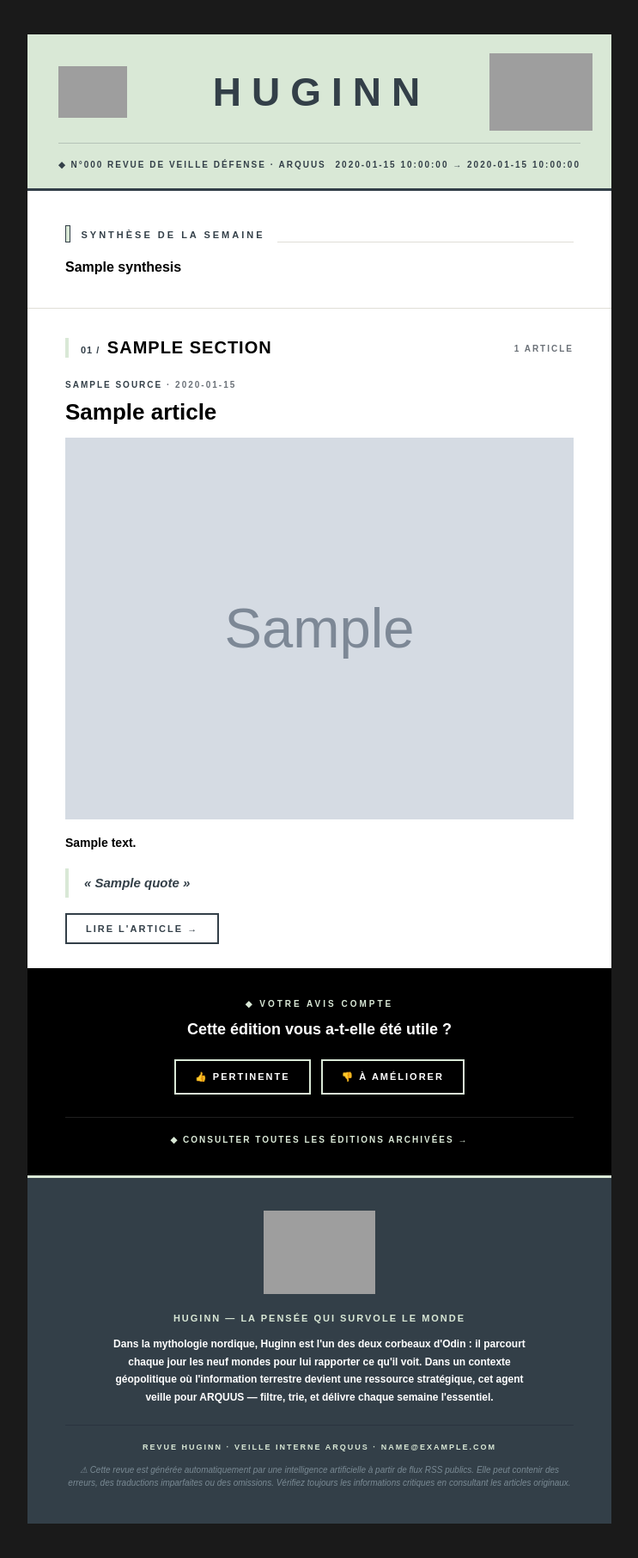
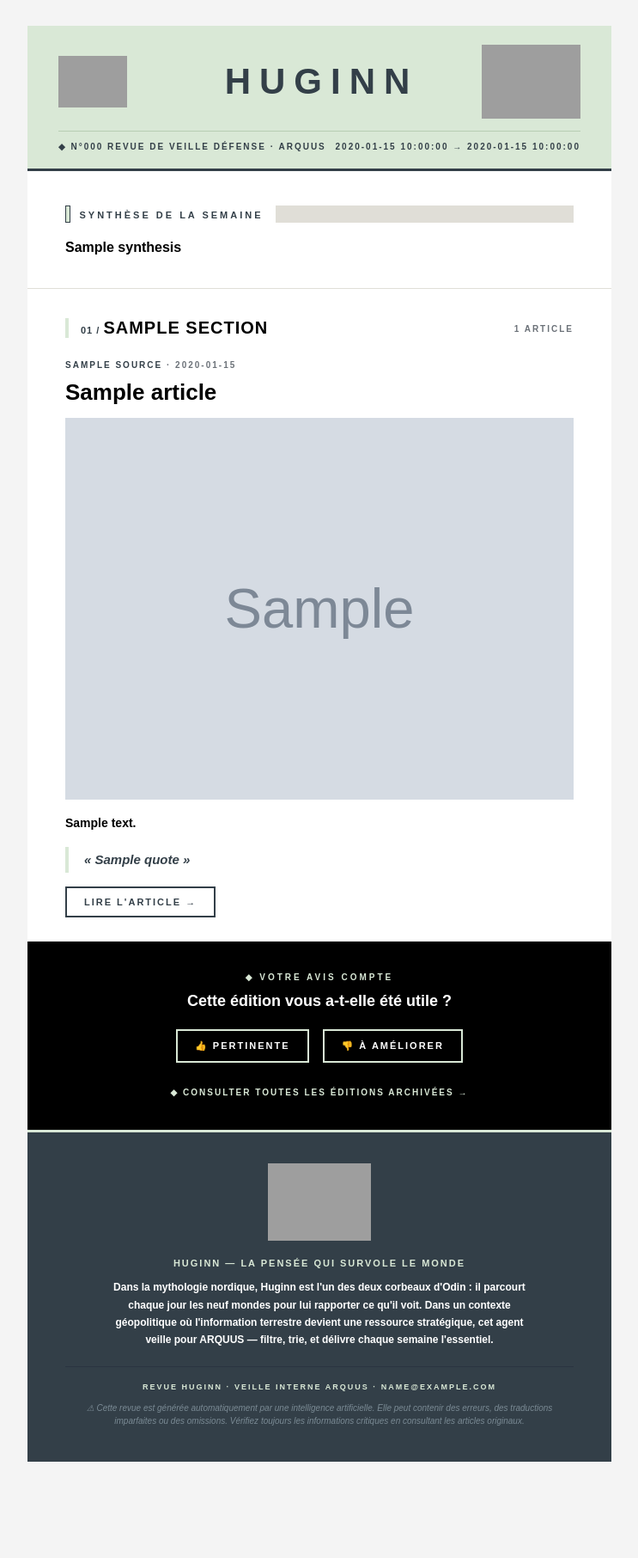
Before and after one commit to amaurylongin/huginn-newsletter, a Python web app: template templates/newsletter.html in a window 1280 px wide. Shown: the whole page at 86% size, without its empty margins (268-1011 px from the left). After the commit the page ends 1700 px from the top, so only its background shows below. Run offline with Jinja, Linux system fonts and the light colour scheme; the template is opened without the code that fills it: most values are stand-ins (such as "Sample title", 1, 10 or a date in 2020); grey boxes marked "Sample" are stand-in pictures; grey boxes are pictures that could not be loaded.

Commit message:
Update newsletter.html

```diff
--- a/templates/newsletter.html
+++ b/templates/newsletter.html
@@ -6,64 +6,60 @@
 <meta http-equiv="X-UA-Compatible" content="IE=edge">
 <title>Revue Huginn N°{{ issue_number_padded }}</title>
 </head>
-<body style="margin:0;padding:0;background:#1A1A1A;font-family:Arial,Helvetica,sans-serif;font-weight:bold;">
+<body style="margin:0;padding:0;background:#F4F4F4;font-family:Arial,Helvetica,sans-serif;font-weight:bold;" bgcolor="#F4F4F4">
 
 <!-- Pré-header invisible -->
-<div style="display:none;max-height:0;overflow:hidden;font-size:1px;color:#1A1A1A;">
+<div style="display:none;max-height:0;overflow:hidden;font-size:1px;color:#F4F4F4;">
   Huginn N°{{ issue_number_padded }} · {{ total_articles }} article{% if total_articles > 1 %}s{% endif %} · {{ start_date_short }} → {{ end_date_short }}
 </div>
 
-<table role="presentation" width="100%" cellpadding="0" cellspacing="0" border="0" style="background:#1A1A1A;">
-<tr><td align="center" style="padding:40px 12px;">
+<!-- Wrapper externe -->
+<table role="presentation" width="100%" cellpadding="0" cellspacing="0" border="0" bgcolor="#F4F4F4" style="background:#F4F4F4;">
+<tr><td align="center" style="padding:30px 12px;">
 
-<table role="presentation" width="100%" cellpadding="0" cellspacing="0" border="0" style="max-width:680px;background:#FFFFFF;">
+<!-- Conteneur principal 680px -->
+<table role="presentation" width="680" cellpadding="0" cellspacing="0" border="0" bgcolor="#FFFFFF" style="background:#FFFFFF;max-width:680px;width:100%;">
 
   <!-- ===== MASTHEAD fond sage ===== -->
   <tr>
-    <td style="background:#D9E8D6;padding:22px 36px 20px;border-bottom:3px solid #333F48;">
+    <td bgcolor="#D9E8D6" style="background:#D9E8D6;padding:22px 36px 20px;border-bottom:3px solid #333F48;">
 
-      <!-- Logos : ARQUUS | HUGINN titre | corbeau -->
+      <!-- Ligne logos -->
       <table role="presentation" width="100%" cellpadding="0" cellspacing="0" border="0">
         <tr>
-          <td style="padding-bottom:14px;border-bottom:1px solid rgba(51,63,72,0.22);">
+          <td style="padding-bottom:14px;border-bottom:1px solid #B8CDB3;">
             <table role="presentation" width="100%" cellpadding="0" cellspacing="0" border="0">
               <tr>
                 <!-- Logo ARQUUS gauche -->
                 <td width="33%" align="left" valign="middle">
                   {% if arquus_dark_b64 %}
-                  <img src="{{ arquus_dark_b64 }}" width="80" alt="ARQUUS" style="width:80px;height:auto;display:block;">
+                  <img src="{{ arquus_dark_b64 }}" width="80" alt="ARQUUS" style="width:80px;height:auto;display:block;border:0;">
                   {% else %}
                   <span style="font-family:Arial,Helvetica,sans-serif;font-weight:bold;font-size:14px;color:#333F48;letter-spacing:3px;">ARQUUS</span>
                   {% endif %}
                 </td>
-                <!-- Titre HUGINN centré -->
+                <!-- Titre HUGINN -->
                 <td width="34%" align="center" valign="middle">
-                  <span style="font-family:Arial,Helvetica,sans-serif;font-weight:bold;font-size:46px;letter-spacing:12px;text-transform:uppercase;color:#333F48;line-height:1;display:block;text-align:center;padding-left:12px;">Huginn</span>
+                  <span style="font-family:Arial,Helvetica,sans-serif;font-weight:bold;font-size:42px;letter-spacing:10px;text-transform:uppercase;color:#333F48;line-height:1;display:block;text-align:center;padding-left:10px;">Huginn</span>
                 </td>
-                <!-- Logo corbeau droit -->
+                <!-- Logo corbeau droite -->
                 <td width="33%" align="right" valign="middle">
                   {% if huginn_b64 %}
-                  <img src="{{ huginn_b64 }}" width="120" alt="HUGINN" style="width:120px;height:auto;display:block;margin-left:auto;margin-right:-14px;">
+                  <img src="{{ huginn_b64 }}" width="115" alt="HUGINN" style="width:115px;height:auto;display:block;margin-left:auto;border:0;">
                   {% endif %}
                 </td>
               </tr>
             </table>
           </td>
         </tr>
-        <!-- Ligne basse : n° | tagline | dates -->
+        <!-- Méta -->
         <tr>
-          <td style="padding-top:14px;">
+          <td style="padding-top:12px;">
             <table role="presentation" width="100%" cellpadding="0" cellspacing="0" border="0">
               <tr>
-                <td align="left">
-                  <span style="font-family:Arial,Helvetica,sans-serif;font-weight:bold;font-size:10px;letter-spacing:2px;text-transform:uppercase;color:#333F48;">◆ N°{{ issue_number_padded }}</span>
-                </td>
-                <td align="center">
-                  <span style="font-family:Arial,Helvetica,sans-serif;font-weight:bold;font-size:10px;letter-spacing:2px;text-transform:uppercase;color:#333F48;">Revue de veille défense · ARQUUS</span>
-                </td>
-                <td align="right">
-                  <span style="font-family:Arial,Helvetica,sans-serif;font-weight:bold;font-size:10px;letter-spacing:2px;text-transform:uppercase;color:#333F48;">{{ start_date_label }} → {{ end_date_label }}</span>
-                </td>
+                <td align="left" style="font-family:Arial,Helvetica,sans-serif;font-weight:bold;font-size:10px;letter-spacing:2px;text-transform:uppercase;color:#333F48;">◆ N°{{ issue_number_padded }}</td>
+                <td align="center" style="font-family:Arial,Helvetica,sans-serif;font-weight:bold;font-size:10px;letter-spacing:2px;text-transform:uppercase;color:#333F48;">Revue de veille défense · ARQUUS</td>
+                <td align="right" style="font-family:Arial,Helvetica,sans-serif;font-weight:bold;font-size:10px;letter-spacing:2px;text-transform:uppercase;color:#333F48;">{{ start_date_label }} → {{ end_date_label }}</td>
               </tr>
             </table>
           </td>
@@ -73,39 +69,39 @@
     </td>
   </tr>
 
-  <!-- ===== SYNTHÈSE ===== -->
+  <!-- ===== SYNTHÈSE fond blanc ===== -->
   <tr>
-    <td style="padding:40px 44px 34px;background:#FFFFFF;border-bottom:1px solid #E0DED7;">
+    <td bgcolor="#FFFFFF" style="background:#FFFFFF;padding:40px 44px 34px;border-bottom:1px solid #E0DED7;">
+      <!-- Label -->
       <table role="presentation" width="100%" cellpadding="0" cellspacing="0" border="0" style="margin-bottom:16px;">
         <tr>
           <td style="white-space:nowrap;vertical-align:middle;padding-right:14px;">
             <table role="presentation" cellpadding="0" cellspacing="0" border="0">
               <tr>
-                <td style="width:10px;height:10px;background:#D9E8D6;border:1.5px solid #333F48;">&nbsp;</td>
-                <td style="padding-left:12px;white-space:nowrap;">
+                <td bgcolor="#D9E8D6" width="10" height="10" style="background:#D9E8D6;border:1.5px solid #333F48;width:10px;height:10px;">&nbsp;</td>
+                <td style="padding-left:10px;white-space:nowrap;">
                   <span style="font-family:Arial,Helvetica,sans-serif;font-weight:bold;font-size:11px;letter-spacing:3px;text-transform:uppercase;color:#333F48;">Synthèse de la semaine</span>
                 </td>
               </tr>
             </table>
           </td>
-          <td width="100%" style="border-bottom:1px solid #E0DED7;">&nbsp;</td>
+          <td width="100%" bgcolor="#E0DED7" height="1" style="background:#E0DED7;height:1px;font-size:1px;line-height:1px;">&nbsp;</td>
         </tr>
       </table>
       <p style="margin:0;font-family:Arial,Helvetica,sans-serif;font-weight:bold;font-size:16px;line-height:1.6;color:#000000;">{{ synthesis }}</p>
     </td>
   </tr>
 
-  <!-- ===== THÈMES ===== -->
+  <!-- ===== THÈMES fond blanc ===== -->
   {% for section in themed_sections %}
   <tr>
-    <td style="padding:34px 44px 28px;{% if not loop.first %}border-top:1px solid #E0DED7;{% endif %}background:#FFFFFF;">
+    <td bgcolor="#FFFFFF" style="background:#FFFFFF;padding:34px 44px 28px;{% if not loop.first %}border-top:1px solid #E0DED7;{% endif %}">
 
       <!-- En-tête thème -->
       <table role="presentation" width="100%" cellpadding="0" cellspacing="0" border="0" style="margin-bottom:26px;">
         <tr>
-          <td style="border-left:4px solid #D9E8D6;padding-left:14px;vertical-align:middle;">
-            <span style="font-family:Arial,Helvetica,sans-serif;font-weight:bold;font-size:11px;color:#333F48;letter-spacing:1px;">{{ "%02d"|format(section.number) }} /&nbsp;</span>
-            <span style="font-family:Arial,Helvetica,sans-serif;font-weight:bold;font-size:20px;color:#000000;text-transform:uppercase;letter-spacing:1px;">{{ section.title }}</span>
+          <td style="padding-left:14px;border-left:4px solid #D9E8D6;vertical-align:middle;">
+            <span style="font-family:Arial,Helvetica,sans-serif;font-weight:bold;font-size:11px;color:#333F48;letter-spacing:1px;">{{ "%02d"|format(section.number) }} /&nbsp;</span><span style="font-family:Arial,Helvetica,sans-serif;font-weight:bold;font-size:20px;color:#000000;text-transform:uppercase;letter-spacing:1px;">{{ section.title }}</span>
           </td>
           <td align="right" style="vertical-align:middle;white-space:nowrap;">
             <span style="font-family:Arial,Helvetica,sans-serif;font-weight:bold;font-size:10px;color:#6B7178;letter-spacing:2px;text-transform:uppercase;">{{ section.count }} article{% if section.count > 1 %}s{% endif %}</span>
@@ -115,46 +111,44 @@
 
       <!-- Articles -->
       {% for article in section.articles %}
-      <table role="presentation" width="100%" cellpadding="0" cellspacing="0" border="0" style="margin-bottom:{% if not loop.last %}30px{% else %}0px{% endif %};">
+      <table role="presentation" width="100%" cellpadding="0" cellspacing="0" border="0" style="{% if not loop.last %}margin-bottom:30px;{% endif %}">
         <tr>
           <td style="{% if not loop.last %}padding-bottom:28px;border-bottom:1px dashed #E0DED7;{% endif %}">
 
-            <!-- Méta -->
+            <!-- Méta source · date -->
             <p style="margin:0 0 10px 0;font-family:Arial,Helvetica,sans-serif;font-weight:bold;font-size:10px;letter-spacing:2px;text-transform:uppercase;color:#6B7178;">
               <span style="color:#333F48;">{{ article.source }}</span>&nbsp;·&nbsp;{{ article.date[:10] }}
             </p>
 
-            <!-- Titre -->
-            <p style="margin:0 0 14px 0;font-family:Arial,Helvetica,sans-serif;font-weight:bold;font-size:{% if loop.first and section.number == 1 %}26px{% else %}22px{% endif %};line-height:1.25;color:#000000;">
+            <!-- Titre article -->
+            <p style="margin:0 0 14px 0;font-family:Arial,Helvetica,sans-serif;font-weight:bold;line-height:1.25;color:#000000;font-size:{% if loop.first and section.number == 1 %}26px{% else %}22px{% endif %};">
               {{ article.title_fr }}
             </p>
 
-            <!-- Image -->
+            <!-- Image si disponible -->
             {% if article.image_url %}
-            <img src="{{ article.image_url }}" width="592" alt="" style="width:100%;max-width:592px;height:auto;display:block;margin-bottom:16px;">
+            <img src="{{ article.image_url }}" width="592" alt="" style="width:100%;max-width:592px;height:auto;display:block;margin-bottom:16px;border:0;">
             {% endif %}
 
             <!-- Résumé -->
             <p style="margin:0 0 16px 0;font-family:Arial,Helvetica,sans-serif;font-weight:bold;font-size:14px;line-height:1.65;color:#000000;">{{ article.summary_fr }}</p>
 
-            <!-- Quote -->
+            <!-- Citation -->
             {% if article.quote %}
-            <table role="presentation" width="100%" cellpadding="0" cellspacing="0" border="0" style="margin:18px 0;">
+            <table role="presentation" width="100%" cellpadding="0" cellspacing="0" border="0" style="margin:16px 0;">
               <tr>
-                <td style="border-left:4px solid #D9E8D6;padding:6px 0 6px 18px;">
+                <td style="border-left:4px solid #D9E8D6;padding:4px 0 4px 18px;">
                   <p style="margin:0;font-family:Arial,Helvetica,sans-serif;font-weight:bold;font-style:italic;font-size:15px;line-height:1.45;color:#333F48;">«&nbsp;{{ article.quote }}&nbsp;»</p>
                 </td>
               </tr>
             </table>
             {% endif %}
 
-            <!-- Lien -->
-            <table role="presentation" cellpadding="0" cellspacing="0" border="0" style="margin-top:4px;">
+            <!-- Bouton lire -->
+            <table role="presentation" cellpadding="0" cellspacing="0" border="0" style="margin-top:6px;">
               <tr>
                 <td style="border:2px solid #333F48;">
-                  <a href="{{ article.link }}" style="display:inline-block;font-family:Arial,Helvetica,sans-serif;font-weight:bold;font-size:11px;letter-spacing:2px;text-transform:uppercase;color:#333F48;text-decoration:none;padding:10px 22px;">
-                    Lire l'article →
-                  </a>
+                  <a href="{{ article.link }}" style="display:inline-block;font-family:Arial,Helvetica,sans-serif;font-weight:bold;font-size:11px;letter-spacing:2px;text-transform:uppercase;color:#333F48;text-decoration:none;padding:10px 20px;">Lire l'article →</a>
                 </td>
               </tr>
             </table>
@@ -170,60 +164,48 @@
 
   <!-- ===== FEEDBACK fond noir ===== -->
   <tr>
-    <td style="background:#000000;padding:36px 44px;text-align:center;">
-      <p style="margin:0 0 14px 0;font-family:Arial,Helvetica,sans-serif;font-weight:bold;font-size:10px;letter-spacing:3px;text-transform:uppercase;color:#D9E8D6;">◆ Votre avis compte</p>
-      <p style="margin:0 0 24px 0;font-family:Arial,Helvetica,sans-serif;font-weight:bold;font-size:18px;color:#FFFFFF;">Cette édition vous a-t-elle été utile&nbsp;?</p>
-      <table role="presentation" cellpadding="0" cellspacing="0" border="0" align="center" style="margin:0 auto 26px auto;">
+    <td bgcolor="#000000" style="background:#000000;padding:36px 44px;text-align:center;">
+      <p style="margin:0 0 12px 0;font-family:Arial,Helvetica,sans-serif;font-weight:bold;font-size:10px;letter-spacing:3px;text-transform:uppercase;color:#D9E8D6;">◆ Votre avis compte</p>
+      <p style="margin:0 0 22px 0;font-family:Arial,Helvetica,sans-serif;font-weight:bold;font-size:18px;color:#FFFFFF;">Cette édition vous a-t-elle été utile&nbsp;?</p>
+      <table role="presentation" cellpadding="0" cellspacing="0" border="0" align="center" style="margin:0 auto 24px auto;">
         <tr>
-          <td style="padding-right:6px;">
-            <a href="mailto:{{ feedback_email }}?subject=Feedback%20positif%20—%20Huginn%20N°{{ issue_number_padded }}"
-               style="display:inline-block;font-family:Arial,Helvetica,sans-serif;font-weight:bold;font-size:11px;letter-spacing:2px;text-transform:uppercase;color:#FFFFFF;text-decoration:none;padding:12px 22px;border:2px solid #D9E8D6;">
-              👍 Pertinente
-            </a>
+          <td style="padding-right:8px;">
+            <a href="mailto:{{ feedback_email }}?subject=Feedback%20positif%20—%20Huginn%20N%C2%B0{{ issue_number_padded }}" style="display:inline-block;font-family:Arial,Helvetica,sans-serif;font-weight:bold;font-size:11px;letter-spacing:2px;text-transform:uppercase;color:#FFFFFF;text-decoration:none;padding:11px 20px;border:2px solid #D9E8D6;">👍 Pertinente</a>
           </td>
-          <td style="padding-left:6px;">
-            <a href="mailto:{{ feedback_email }}?subject=Feedback%20à%20améliorer%20—%20Huginn%20N°{{ issue_number_padded }}"
-               style="display:inline-block;font-family:Arial,Helvetica,sans-serif;font-weight:bold;font-size:11px;letter-spacing:2px;text-transform:uppercase;color:#FFFFFF;text-decoration:none;padding:12px 22px;border:2px solid #D9E8D6;">
-              👎 À améliorer
-            </a>
+          <td style="padding-left:8px;">
+            <a href="mailto:{{ feedback_email }}?subject=Feedback%20à%20améliorer%20—%20Huginn%20N%C2%B0{{ issue_number_padded }}" style="display:inline-block;font-family:Arial,Helvetica,sans-serif;font-weight:bold;font-size:11px;letter-spacing:2px;text-transform:uppercase;color:#FFFFFF;text-decoration:none;padding:11px 20px;border:2px solid #D9E8D6;">👎 À améliorer</a>
           </td>
         </tr>
       </table>
-      <a href="{{ archive_index_url }}" style="font-family:Arial,Helvetica,sans-serif;font-weight:bold;font-size:10px;letter-spacing:2px;text-transform:uppercase;color:#D9E8D6;text-decoration:none;display:block;padding-top:20px;border-top:1px solid #1F1F1F;">
-        ◆ Consulter toutes les éditions archivées →
-      </a>
+      <a href="{{ archive_index_url }}" style="font-family:Arial,Helvetica,sans-serif;font-weight:bold;font-size:10px;letter-spacing:2px;text-transform:uppercase;color:#D9E8D6;text-decoration:none;">◆ Consulter toutes les éditions archivées →</a>
     </td>
   </tr>
 
   <!-- ===== FOOTER fond charcoal ===== -->
   <tr>
-    <td style="background:#333F48;padding:38px 44px 40px;border-top:3px solid #D9E8D6;text-align:center;">
+    <td bgcolor="#333F48" style="background:#333F48;padding:36px 44px 40px;border-top:3px solid #D9E8D6;text-align:center;">
 
       {% if arquus_white_b64 %}
-      <img src="{{ arquus_white_b64 }}" width="130" alt="ARQUUS" style="width:130px;height:auto;display:block;margin:0 auto 22px auto;">
+      <img src="{{ arquus_white_b64 }}" width="120" alt="ARQUUS" style="width:120px;height:auto;display:block;margin:0 auto 20px auto;border:0;">
       {% endif %}
 
-      <p style="margin:0 0 14px 0;font-family:Arial,Helvetica,sans-serif;font-weight:bold;font-size:11px;letter-spacing:2px;text-transform:uppercase;color:#D9E8D6;">
-        Huginn — La pensée qui survole le monde
-      </p>
+      <p style="margin:0 0 12px 0;font-family:Arial,Helvetica,sans-serif;font-weight:bold;font-size:11px;letter-spacing:2px;text-transform:uppercase;color:#D9E8D6;">Huginn — La pensée qui survole le monde</p>
 
-      <p style="margin:0 auto 22px auto;max-width:480px;font-family:Arial,Helvetica,sans-serif;font-weight:bold;font-size:12px;line-height:1.7;color:#FFFFFF;">
-        Dans la mythologie nordique, Huginn est l'un des deux corbeaux d'Odin : il parcourt chaque jour les neuf mondes pour lui rapporter ce qu'il voit. Dans un contexte géopolitique où l'information terrestre devient une ressource stratégique, cet agent veille pour ARQUUS — filtre, trie, et délivre chaque semaine l'essentiel.
-      </p>
+      <p style="margin:0 auto 20px auto;max-width:480px;font-family:Arial,Helvetica,sans-serif;font-weight:bold;font-size:12px;line-height:1.7;color:#FFFFFF;">Dans la mythologie nordique, Huginn est l'un des deux corbeaux d'Odin : il parcourt chaque jour les neuf mondes pour lui rapporter ce qu'il voit. Dans un contexte géopolitique où l'information terrestre devient une ressource stratégique, cet agent veille pour ARQUUS — filtre, trie, et délivre chaque semaine l'essentiel.</p>
 
-      <p style="margin:0;padding-top:20px;border-top:1px solid #2A3440;font-family:Arial,Helvetica,sans-serif;font-weight:bold;font-size:9px;letter-spacing:2px;text-transform:uppercase;color:#D9E8D6;">
-        Revue Huginn · Veille interne ARQUUS · {{ feedback_email }}
-      </p>
+      <p style="margin:0;padding-top:18px;border-top:1px solid #2A3440;font-family:Arial,Helvetica,sans-serif;font-weight:bold;font-size:9px;letter-spacing:2px;text-transform:uppercase;color:#D9E8D6;">Revue Huginn · Veille interne ARQUUS · {{ feedback_email }}</p>
 
-      <p style="margin:14px 0 0 0;font-family:Arial,Helvetica,sans-serif;font-weight:normal;font-style:italic;font-size:10px;line-height:1.5;color:#7A8A94;">
-        ⚠ Cette revue est générée automatiquement par une intelligence artificielle à partir de flux RSS publics. Elle peut contenir des erreurs, des traductions imparfaites ou des omissions. Vérifiez toujours les informations critiques en consultant les articles originaux.
-      </p>
+      <p style="margin:12px 0 0 0;font-family:Arial,Helvetica,sans-serif;font-weight:normal;font-style:italic;font-size:10px;line-height:1.5;color:#7A8A94;">⚠ Cette revue est générée automatiquement par une intelligence artificielle. Elle peut contenir des erreurs, des traductions imparfaites ou des omissions. Vérifiez toujours les informations critiques en consultant les articles originaux.</p>
 
     </td>
   </tr>
 
 </table>
+<!-- /conteneur -->
+
 </td></tr>
 </table>
+<!-- /wrapper -->
+
 </body>
 </html>
```
